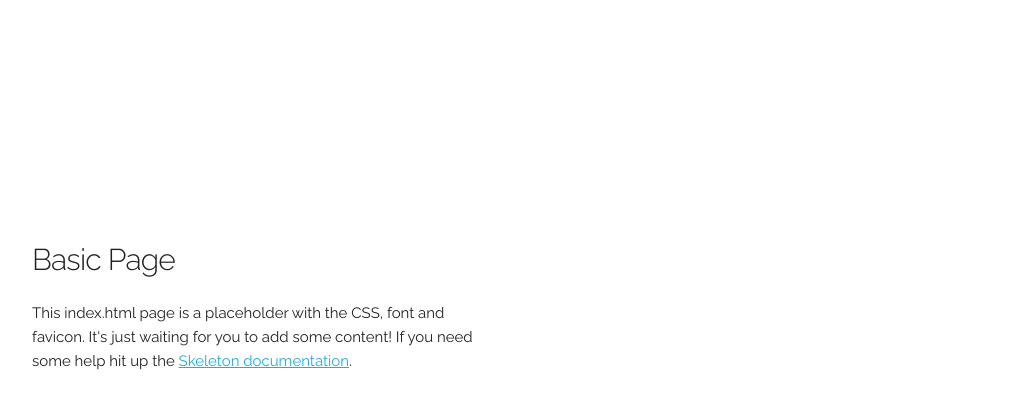
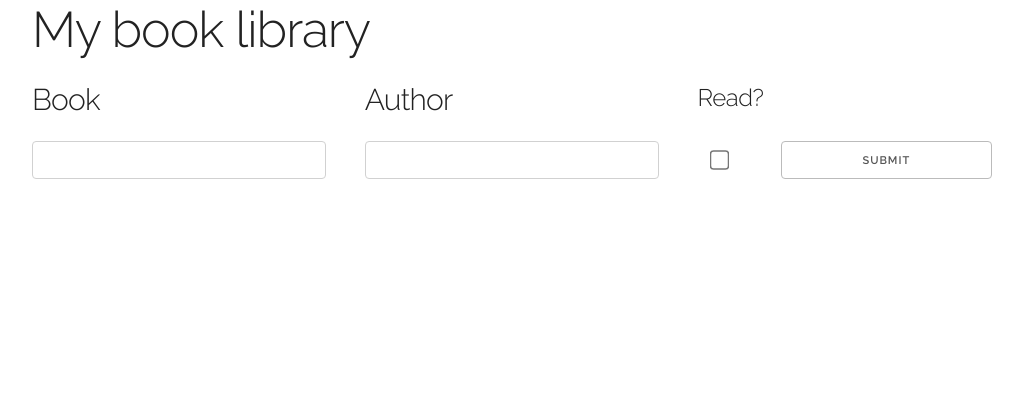
Before and after one commit to arqamx/personal-library-app, a plain HTML site: page index.html in a window 1280 px wide. Shown: the whole page, without its empty margins (128-1151 px from the left). Drawn offline with Linux system fonts and the light colour scheme.

Commit message:
add form

```diff
--- /dev/null
+++ b/css/style.css
@@ -0,0 +1,14 @@
+input[type="text"],
+button {
+    width: 100%;
+}
+
+input[type="checkbox"] {
+    transform: scale(1.5);
+  }
+
+.checkbox-container {
+    height: 53px;
+    display: flex;
+    justify-content: center;
+  }
--- a/index.html
+++ b/index.html
@@ -21,6 +21,7 @@
   –––––––––––––––––––––––––––––––––––––––––––––––––– -->
   <link rel="stylesheet" href="css/normalize.css">
   <link rel="stylesheet" href="css/skeleton.css">
+  <link rel="stylesheet" href="css/style.css">
 
   <!-- Favicon
   –––––––––––––––––––––––––––––––––––––––––––––––––– -->
@@ -33,11 +34,27 @@
   –––––––––––––––––––––––––––––––––––––––––––––––––– -->
   <div class="container">
     <div class="row">
-      <div class="one-half column" style="margin-top: 25%">
-        <h4>Basic Page</h4>
-        <p>This index.html page is a placeholder with the CSS, font and favicon. It's just waiting for you to add some content! If you need some help hit up the <a href="http://www.getskeleton.com">Skeleton documentation</a>.</p>
+      <div class="twelve columns">
+        <h1>My book library</h1>
       </div>
     </div>
+
+    <div class="form">
+      <div class="row">
+        <h4 class="four columns">Book</h4>
+        <h4 class="four columns">Author</h4>
+        <h5 class="one column">Read?</h5>
+        <h4 class="three columns"></h4>
+      </div>
+      <div class="row">
+        <div class="four columns"><input type="text" name="book" id="book"></div>
+        <div class="four columns"><input type="text" name="author" id="author"></div>
+        <div class="one column checkbox-container"><input type="checkbox" name="readStatus" id="readStatus"></div>
+        <div class="three columns"><button type="button">Submit</button></div>
+      </div>
+    </div>
+
+
   </div>
 
 <!-- End Document
```
